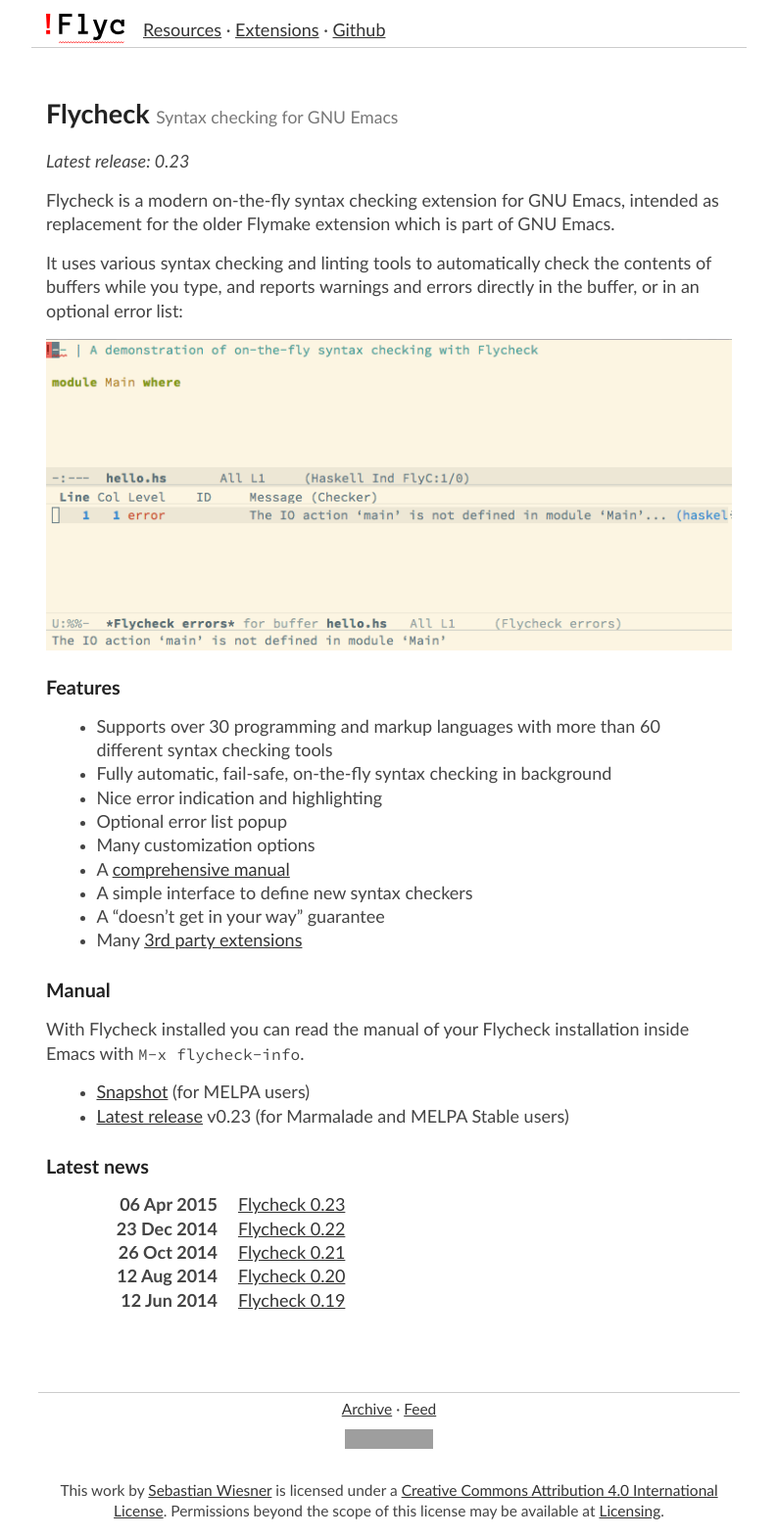
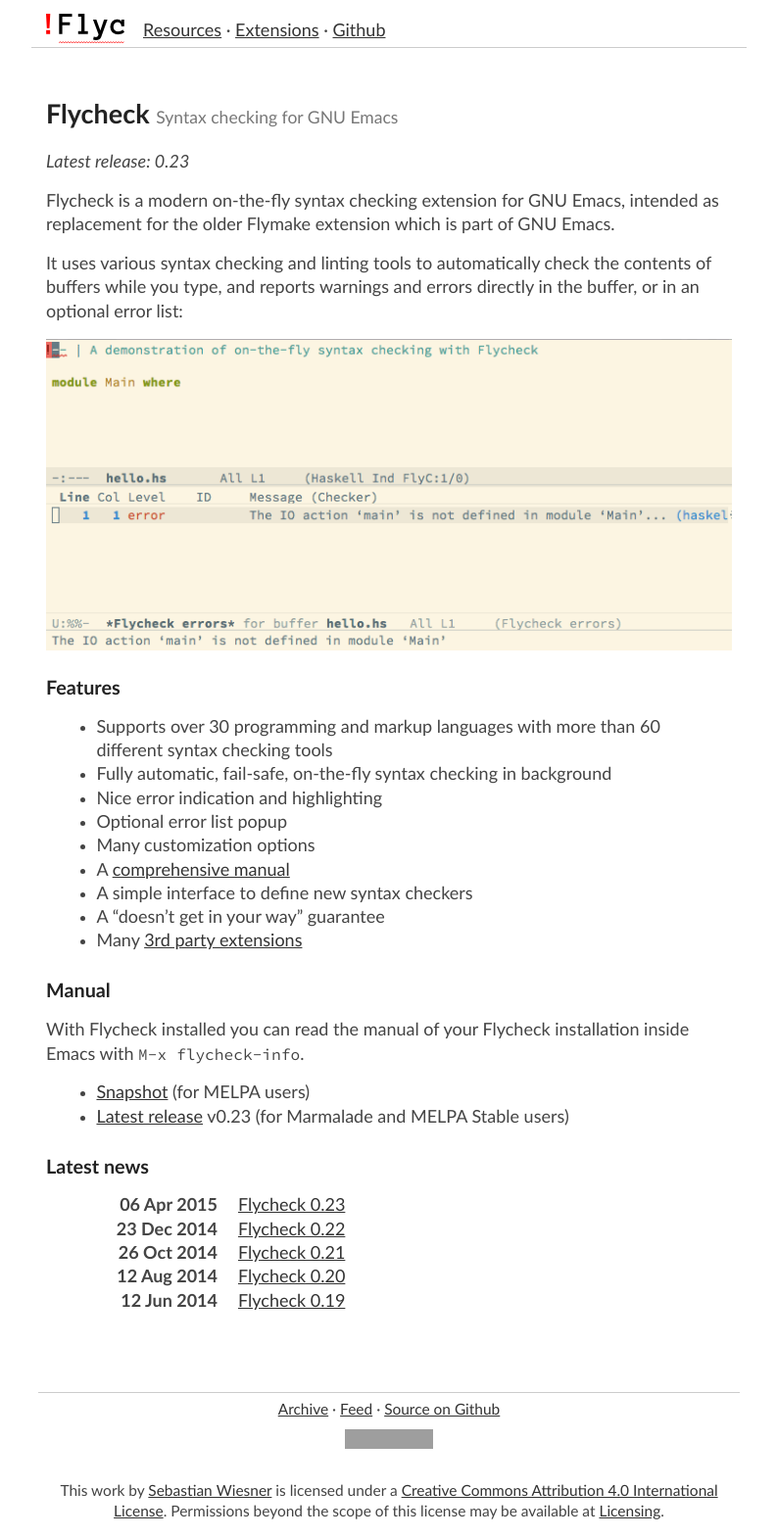
Before and after one commit to cmarqu/flycheck.github.io, a Jekyll site: the page built from index.md, in a window 1280 px wide. Shown: the whole page at 98% size, without its empty margins (243-1036 px from the left). Built offline with Jekyll 4.4.1, drawn with Linux system fonts in a browser that asks for light colours; grey boxes are pictures that could not be loaded.

Commit message:
Add Github source link

```diff
--- a/_config.yml
+++ b/_config.yml
@@ -5,6 +5,7 @@
 baseurl: ""
 url: "http://www.flycheck.org"
 github_username: flycheck
+repo: "https://github.com/flycheck/flycheck.github.io/"
 
 # Build settings
 markdown: kramdown
--- a/_layouts/default.html
+++ b/_layouts/default.html
@@ -39,7 +39,9 @@
     </div>
     <footer class="container page-footer">
       <p>
-        <a href="/archive.html">Archive</a> · <a href="/feed.atom">Feed</a>
+        <a href="/archive.html">Archive</a>
+        · <a href="/feed.atom">Feed</a>
+        · <a href="{{ site.repo }}blob/master/{{page.path}}">Source on Github</a>
       </p>
       <p>
           <a rel="license"
```
